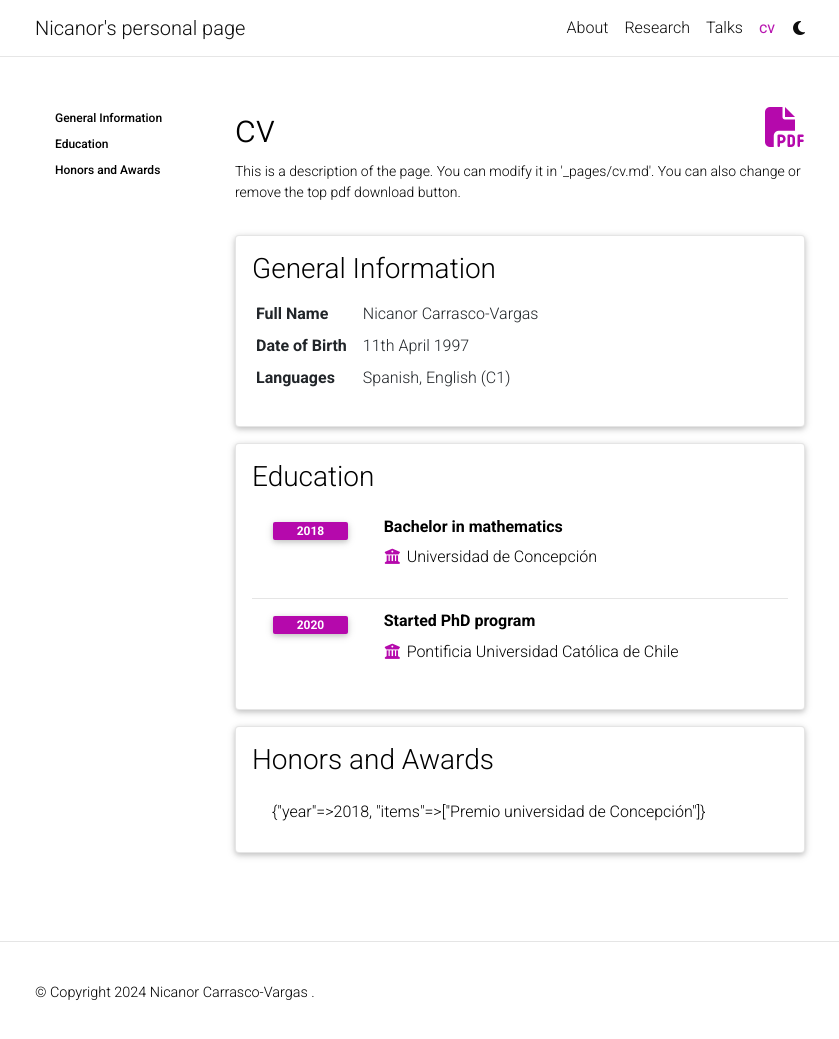
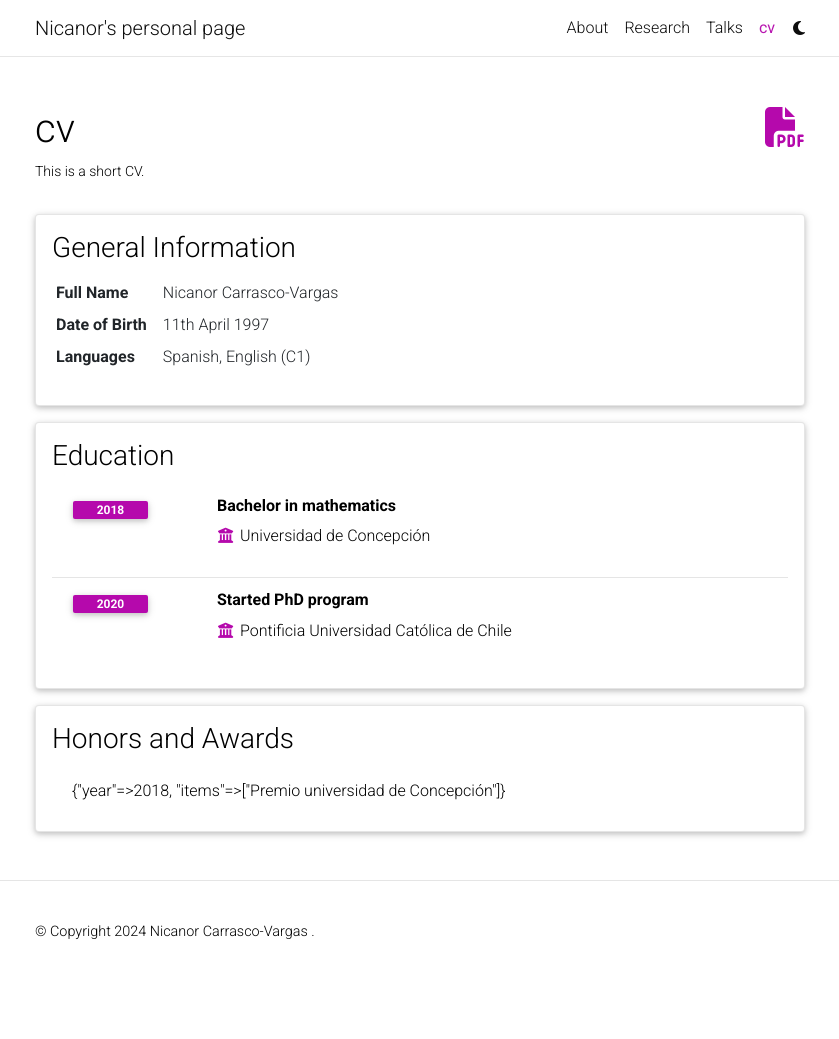
Before and after one commit to nicanorcarrascovargas/nicanorcarrascovargas.github.io, a Jekyll site: the page built from _pages/cv.md, in a window 1280 px wide and 1044 px high. Shown: the top 1039 px of the window, without its empty margins (220-1059 px from the left). Built offline with Jekyll 4.4.1, drawn with Linux system fonts in a browser that asks for light colours; comment, search, counter and statistics services are not loaded; a style sheet for code colours, icons or effects is not loaded.

Commit message:
Update cv.md

```diff
--- a/_pages/cv.md
+++ b/_pages/cv.md
@@ -5,7 +5,7 @@
 nav: true
 nav_order: 8
 cv_pdf: example_pdf.pdf
-description: This is a description of the page. You can modify it in '_pages/cv.md'. You can also change or remove the top pdf download button.
+description: This is a short CV.
 toc:
-  sidebar: left
+sidebar: left
 ---
```
